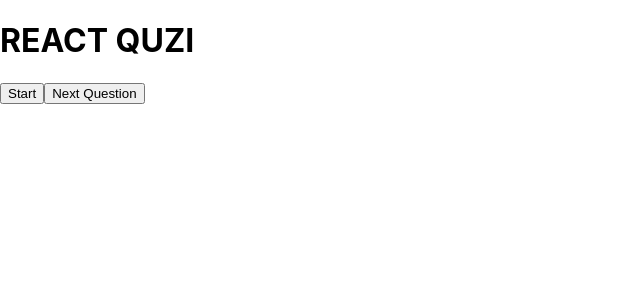
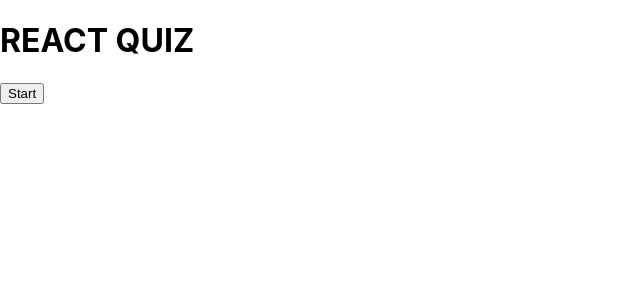
Before and after one commit to ChaoTzuJung/react-quiz, a React (Create React App) app: page / in a window 1280 px wide. Shown: the top 300 px of the page, without its empty margins (0-640 px from the left). Built offline with nearby package versions, Linux system fonts and the light colour scheme.

Commit message:
fix: Fix typo

```diff
--- a/src/App.tsx
+++ b/src/App.tsx
@@ -15,11 +15,11 @@ const App = () => {
   const [ loading, setLoading ] = useState(false);
   const [ questions, setQuestions ] = useState<QuestionState[]>([]);
   const [ number, setNumber ] = useState(0);
-  const [ userAwnsers, setUserAwnsers ] = useState<AnswerObject[]>([]);
+  const [ userAnswers, setUserAnswers ] = useState<AnswerObject[]>([]);
   const [ score, setScore ] = useState(0);
   const [ gameOver, setGameOver ] = useState(true);
 
-
+  // https://stackoverflow.com/questions/53898810/executing-async-code-on-update-of-state-with-react-hooks
   // 模擬 DidUpdate
   // useEffect(() => {
   //   console.log(questions)
@@ -40,7 +40,7 @@ const App = () => {
 
       setQuestions(newQuestions);
       setScore(0);
-      setUserAwnsers([]);
+      setUserAnswers([]);
       setNumber(0);
       setLoading(false);
   };
@@ -49,8 +49,8 @@ const App = () => {
 
   return (
     <div className="App">
-      <h1>REACT QUZI</h1>
-      {gameOver || userAwnsers.length === TOTAL_QUESTIONS ? (
+      <h1>REACT QUIZ</h1>
+      {gameOver || userAnswers.length === TOTAL_QUESTIONS ? (
         <button className="start" onClick={startTrivia}>Start</button>
       ) : null}
       {!gameOver ? <p className="score">Score:</p> : null}
@@ -60,12 +60,19 @@ const App = () => {
           questionNr={number + 1}
           totalQuestions={TOTAL_QUESTIONS}
           question={questions[number].question}
-          awnsers={questions[number].awnser}
-          userAnswer={userAwnsers ? userAwnsers[number] : undefined}
+          answers={questions[number].answer}
+          userAnswer={userAnswers ? userAnswers[number] : undefined}
           callback={checkAnswer}
         />
       )}
-      <button className="start" onClick={nextQuestuin}>Next Question</button>
+      {
+        !gameOver &&
+        !loading &&
+        userAnswers.length === number + 1 &&
+        number + 1 !== TOTAL_QUESTIONS ? (
+          <button className="start" onClick={nextQuestuin}>Next Question</button>
+        ) : null
+      }
     </div>
   )
 }
--- a/src/api.ts
+++ b/src/api.ts
@@ -16,14 +16,14 @@ export type Question = {
 }
 
 // NOTE:
-export type QuestionState = Question & { awnser: string[] }
+export type QuestionState = Question & { answer: string[] }
 
 export const fetchQuizQuestions = async (amount: number, difficulty: Difficulty) => {
     const endpoint = `https://opentdb.com/api.php?amount=${amount}&difficulty=${difficulty}&type=multiple`
     const data = await(await fetch(endpoint)).json();
     return data.results.map((question: Question) => ({
         ...question,
-        awnser: shuffleArray([
+        answer: shuffleArray([
             ...question.incorrect_answers,
             question.correct_answer
         ])
--- a/src/components/QuestionCard.tsx
+++ b/src/components/QuestionCard.tsx
@@ -2,7 +2,7 @@ import React from 'react';
 
 type Props = {
     question: string;
-    awnsers: string[];
+    answers: string[];
     callback: any;
     userAnswer: any;
     questionNr: number;
@@ -11,7 +11,7 @@ type Props = {
 
 const QuestionCard: React.FC<Props> = ({
     question,
-    awnsers,
+    answers,
     callback,
     userAnswer,
     questionNr,
@@ -23,7 +23,7 @@ const QuestionCard: React.FC<Props> = ({
         </p>
         <p dangerouslySetInnerHTML={{ __html: question }} />
         <div>
-            {awnsers.map(answer => (
+            {answers.map(answer => (
                 <div>
                     <button disabled={userAnswer} onClick={callback}>
                         <span dangerouslySetInnerHTML={{ __html: answer }} />
```
